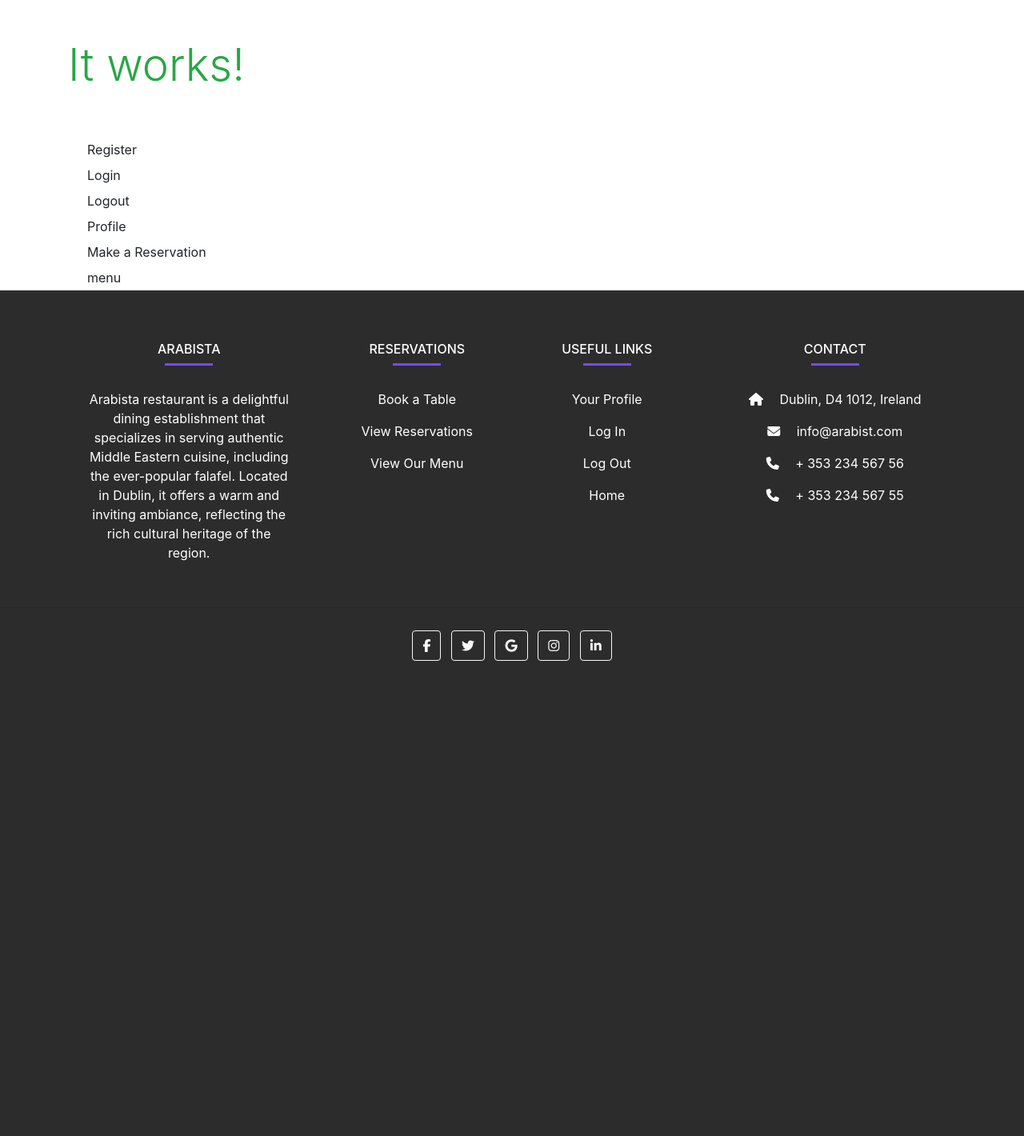
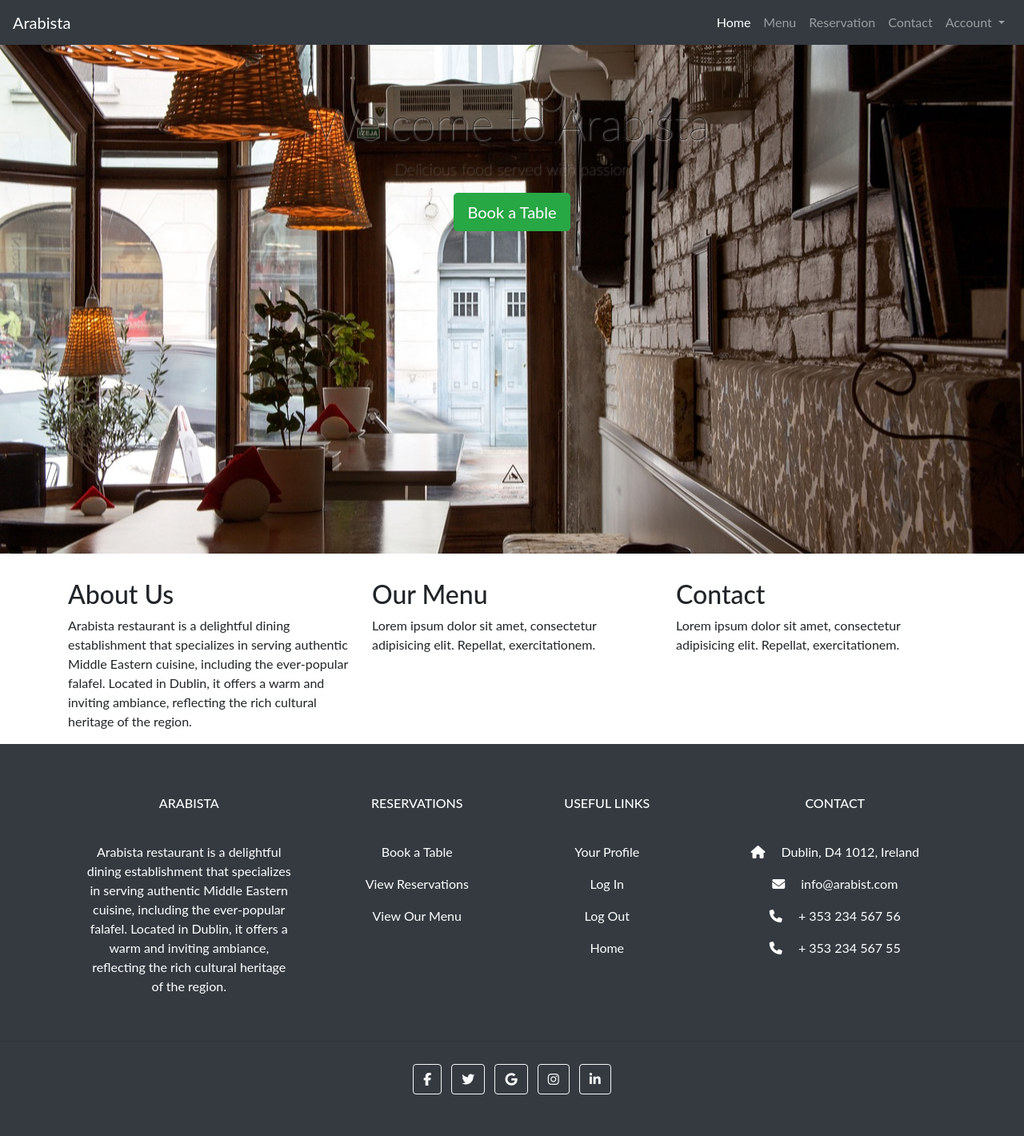
Before and after one commit to ourfalia/Arabist, a Django app: page / in a window 1280 px wide. Shown: the whole page at 80% size. Before the commit the page ends 826 px from the top, so only its background shows below. Run offline with Django 3.2, Linux system fonts and the light colour scheme; some libraries are stand-ins or nearby versions.

Commit message:
update the home page and add style

```diff
--- a/home/templates/home/index.html
+++ b/home/templates/home/index.html
@@ -2,16 +2,24 @@
 {% load static %}
 
 {% block content %}
-<div class="container">
-    <h1 class="display-4 text-success pt-5 pb-5">It works!</h1>
-    <div pt-5 pb-5>
-        <a href="{% url 'account_signup' %}" class="dropdown-item">Register</a>
-        <a href="{% url 'account_login' %}" class="dropdown-item">Login</a>
-        <a href="{% url 'account_logout' %}" class="dropdown-item">Logout</a>
-        <a href="{% url 'profile' %}" class="dropdown-item">Profile</a>
-        <a href="{% url 'ReservationView' %}" class="dropdown-item">Make a Reservation</a>
-        <a href="{% url 'menu' %}" class="dropdown-item">menu</a>
+<section class="container">
+    <div class="row">
+        <div class="col-md-4">
+            <h2>About Us</h2>
+            <p>Arabista restaurant is a delightful dining establishment that specializes in serving
+                authentic Middle Eastern cuisine,
+                including the ever-popular falafel. Located in Dublin, it offers a warm and
+                inviting ambiance, reflecting the
+                rich cultural heritage of the region.</p>
+        </div>
+        <div class="col-md-4">
+            <h2>Our Menu</h2>
+            <p>Lorem ipsum dolor sit amet, consectetur adipisicing elit. Repellat, exercitationem.</p>
+        </div>
+        <div class="col-md-4">
+            <h2>Contact</h2>
+            <p>Lorem ipsum dolor sit amet, consectetur adipisicing elit. Repellat, exercitationem.</p>
+        </div>
     </div>
-</div>
-
+</section>
 {% endblock %}
--- a/menu/templates/menu/all_meals.html
+++ b/menu/templates/menu/all_meals.html
@@ -4,8 +4,7 @@
 {% block content %}
 
 <div class="head-p">
-    <h1 class="text-center font-weight-bold pt-3">Menu</h1>
-    <h2 class="text-center">Welcome to our menue</h2>
+    <h2 class="text-center font-weight-bold pt-3">Welcome to Our Menu</h2>
 </div>
 <div class="container">
     <hr class="extra-margin">
--- a/menu/templates/menu/meal_detail.html
+++ b/menu/templates/menu/meal_detail.html
@@ -21,7 +21,8 @@
             <hr>
             <h5> Price: $ {{ meal.price }} </h5>
             <hr>
-            <a class="btn-outline-secondary btn" href="{% url 'menu' %}" class="dropdown-item">Back to Menu</a>
+            <a class=" btn btn-success" href="{% url 'menu' %}" class="dropdown-item">Back to
+                Menu</a>
         </div>
     </div>
 </div>
--- a/static/css/base.css
+++ b/static/css/base.css
@@ -27,6 +27,24 @@
 
 h1 {
     font-size: 300%;
+}
+
+body {
+    font-family: 'Lato';
+}
+
+.header-bg {
+    background: url('/media/menu/homepage_background.jpg') no-repeat center center fixed;
+    height: calc(100vh - 164px);
+    background-size: cover;
+    background-position: center;
+
+}
+
+.text-black {
+    color: black;
+    font-weight: 200;
+    text-shadow: 1px 1px 2px rgba(255, 255, 255);
 }
 
 /* ------------------------------- bootstrap toasts */
--- a/templates/base.html
+++ b/templates/base.html
@@ -45,8 +45,42 @@
 </head>
 
 <body>
-    <header class="container-fluid fixed-top"></header>
-
+    <!-- <header class="container-fluid fixed-top"></header> -->
+    <nav class="navbar navbar-expand-lg navbar-dark bg-dark">
+        <a class="navbar-brand" href="{% url 'home' %}">Arabista</a>
+        <button class="navbar-toggler" type="button" data-toggle="collapse" data-target="#navbarNav"
+            aria-controls="navbarNav" aria-expanded="false" aria-label="Toggle navigation">
+            <span class="navbar-toggler-icon"></span>
+        </button>
+        <div class="collapse navbar-collapse" id="navbarNav">
+            <ul class="navbar-nav ml-auto">
+                <li class="nav-item active">
+                    <a class="nav-link" href="{% url 'home' %}">Home</a>
+                </li>
+                <li class="nav-item">
+                    <a class="nav-link" href="{% url 'menu' %}">Menu</a>
+                </li>
+                <li class="nav-item">
+                    <a class="nav-link" href="{% url 'ReservationView' %}">Reservation</a>
+                </li>
+                <li class="nav-item">
+                    <a class="nav-link" href="#contact">Contact</a>
+                </li>
+                <li class="nav-item dropdown">
+                    <a class="nav-link dropdown-toggle" href="#" id="accountDropdown" role="button"
+                        data-toggle="dropdown" aria-haspopup="true" aria-expanded="false">
+                        Account
+                    </a>
+                    <div class="dropdown-menu" aria-labelledby="accountDropdown">
+                        <a class="dropdown-item" href="{% url 'account_signup' %}">Signup</a>
+                        <a class="dropdown-item" href="{% url 'account_login' %}">Login</a>
+                        <a class="dropdown-item" href="{% url 'account_logout' %}">Logout</a>
+                        <a class="dropdown-item" href="{% url 'profile' %}">Profile</a>
+                    </div>
+                </li>
+            </ul>
+        </div>
+    </nav>
     {% if messages %}
     <div class="message-container">
         {% for message in messages %}
@@ -65,6 +99,19 @@
     </div>
     {% endif %}
 
+    <header class="jumbotron jumbotron-fluid header-bg">
+        <div class="container text-center ">
+            <h1 class="display-4 text-black">Welcome to Arabista</h1>
+            <p class="lead text-black">Delicious food served with passion</p>
+            <a href="{% url 'ReservationView' %}" class="btn btn-success btn-lg">Book a Table</a>
+        </div>
+    </header>
+
+
+
+
+
+
     {% block page_header %}
     {% endblock %}
 
@@ -72,7 +119,7 @@
     {% endblock %}
 
     <!-- Footer -->
-    <footer class="text-center text-lg-start text-white" style="background-color: rgb(44, 44, 44)">
+    <footer class="text-center text-lg-start text-white bg-dark">
 
         <!-- Section: Links  -->
         <section class="pt-3">
@@ -83,8 +130,7 @@
                     <div class="col-md-3 col-lg-4 col-xl-3 mx-auto mb-4">
                         <!-- Content -->
                         <h6 class="text-uppercase fw-bold">Arabista</h6>
-                        <hr class="mb-4 mt-0 d-inline-block mx-auto"
-                            style="width: 60px; background-color: #7c4dff; height: 2px" />
+                        <hr class="mb-4 mt-0 d-inline-block mx-auto " />
                         <p>
                             Arabista restaurant is a delightful dining establishment that specializes in serving
                             authentic Middle Eastern cuisine,
@@ -99,8 +145,7 @@
                     <div class="col-md-2 col-lg-2 col-xl-2 mx-auto mb-4">
                         <!-- Links -->
                         <h6 class="text-uppercase fw-bold">Reservations</h6>
-                        <hr class="mb-4 mt-0 d-inline-block mx-auto"
-                            style="width: 60px; background-color: #7c4dff; height: 2px" />
+                        <hr class="mb-4 mt-0 d-inline-block mx-auto" />
                         <p>
                             <a href="{% url 'ReservationView' %}" class="text-white">Book a Table</a>
                         </p>
@@ -117,8 +162,7 @@
                     <div class="col-md-3 col-lg-2 col-xl-2 mx-auto mb-4">
                         <!-- Links -->
                         <h6 class="text-uppercase fw-bold">Useful links</h6>
-                        <hr class="mb-4 mt-0 d-inline-block mx-auto"
-                            style="width: 60px; background-color: #7c4dff; height: 2px" />
+                        <hr class="mb-4 mt-0 d-inline-block mx-auto" />
                         <p>
                             <a href="{% url 'profile' %}" class="text-white">Your Profile</a>
                         </p>
@@ -135,11 +179,10 @@
                     <!-- Grid column -->
 
                     <!-- Grid column -->
-                    <div class="col-md-4 col-lg-3 col-xl-3 mx-auto mb-md-0 mb-4">
+                    <div id="contact" class="col-md-4 col-lg-3 col-xl-3 mx-auto mb-md-0 mb-4">
                         <!-- Links -->
                         <h6 class="text-uppercase fw-bold">Contact</h6>
-                        <hr class="mb-4 mt-0 d-inline-block mx-auto"
-                            style="width: 60px; background-color: #7c4dff; height: 2px" />
+                        <hr class="mb-4 mt-0 d-inline-block mx-auto" />
                         <p><i class="fas fa-home mr-3"></i> Dublin, D4 1012, Ireland</p>
                         <p><i class="fas fa-envelope mr-3"></i> info@arabist.com</p>
                         <p><i class="fas fa-phone mr-3"></i> + 353 234 567 56</p>
```
Also changed, not shown: media/menu/homepage_background.jpg (added).
